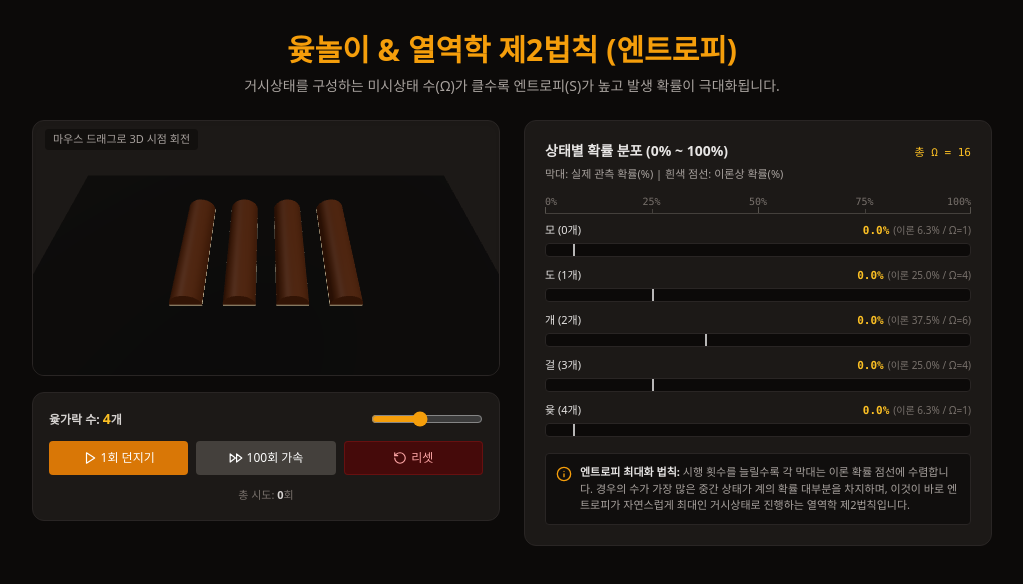
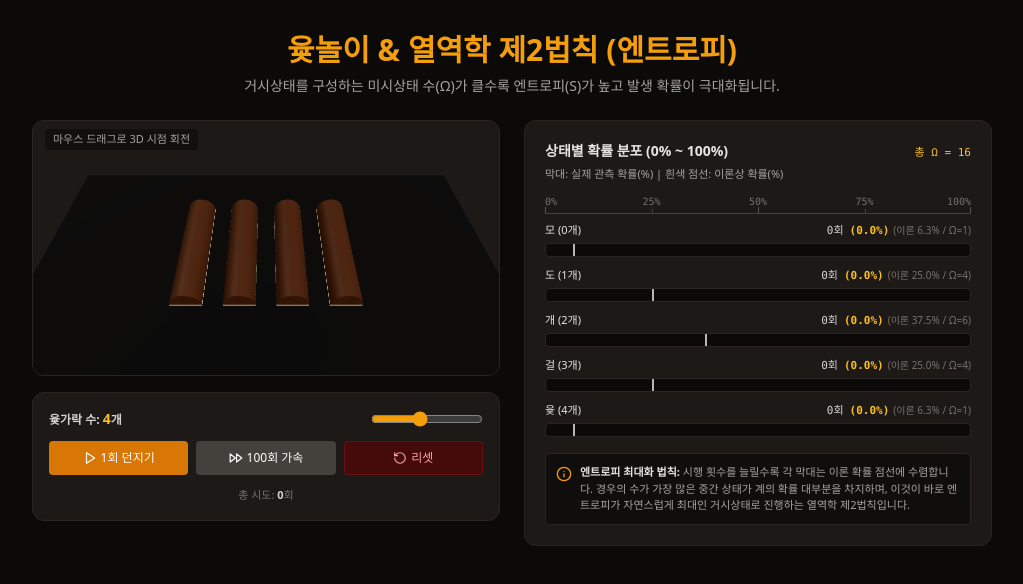
Before and after one commit to ty3370/vercel-yut-entropy, a Next.js app: page / in a window 1280 px wide. Shown: the top 584 px of the page, without its empty margins (128-1151 px from the left). Built offline with nearby package versions, Linux system fonts and the light colour scheme.

Commit message:
Update page.tsx

```diff
--- a/app/page.tsx
+++ b/app/page.tsx
@@ -187,7 +187,8 @@ export default function Home() {
                     <div className="flex justify-between text-stone-300 mb-1 text-[11px]">
                       <span className="font-medium text-stone-200">{getLabel(k)}</span>
                       <span>
-                        <strong className="text-amber-400 font-mono">{observedProb.toFixed(1)}%</strong>
+                        <span className="text-stone-300 font-mono mr-1.5">{count}회</span>
+                        <strong className="text-amber-400 font-mono">({observedProb.toFixed(1)}%)</strong>
                         <span className="text-stone-500 text-[10px] ml-1">
                           (이론 {theoreticalProb.toFixed(1)}% / Ω={omega})
                         </span>
```
